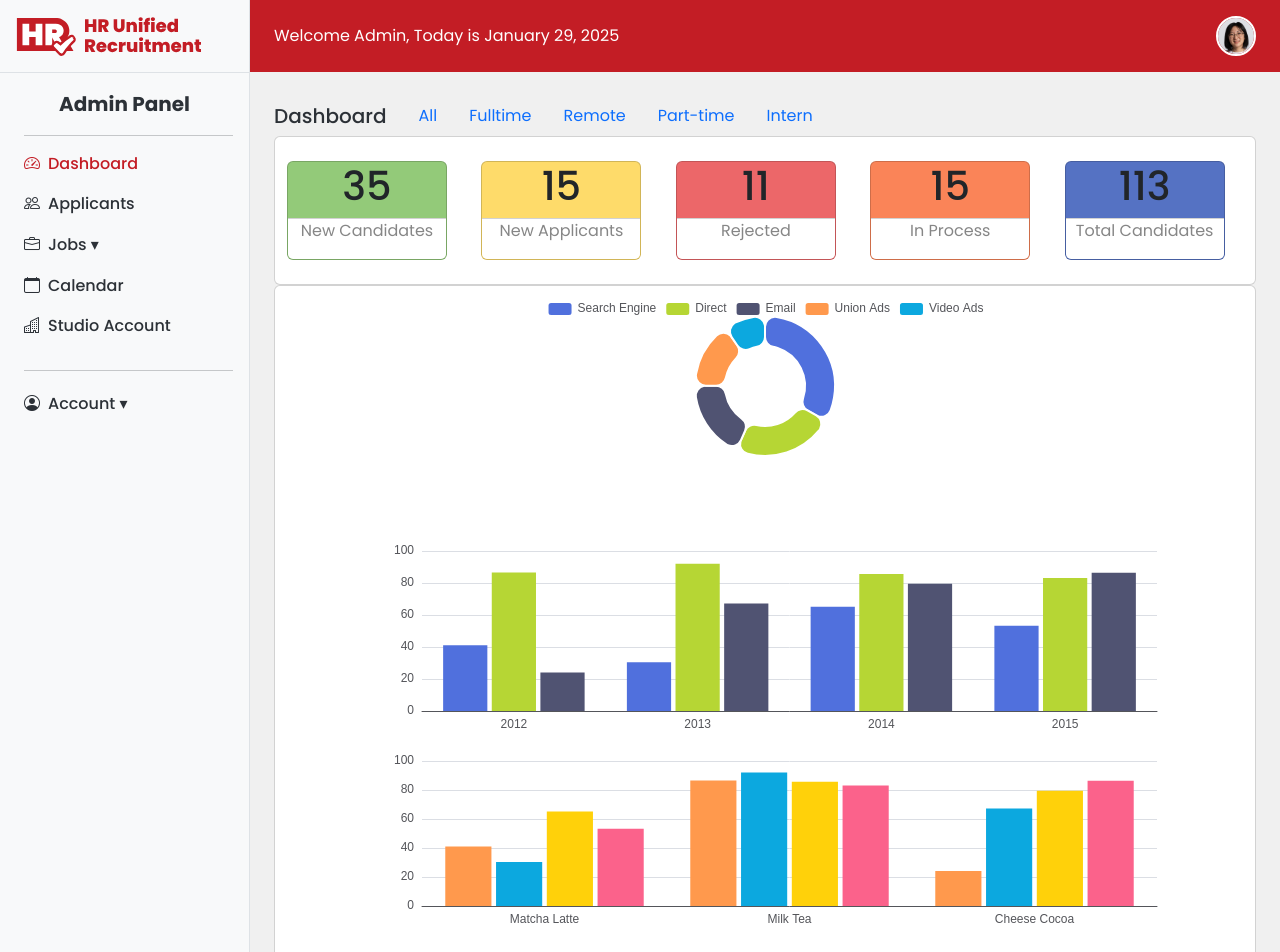
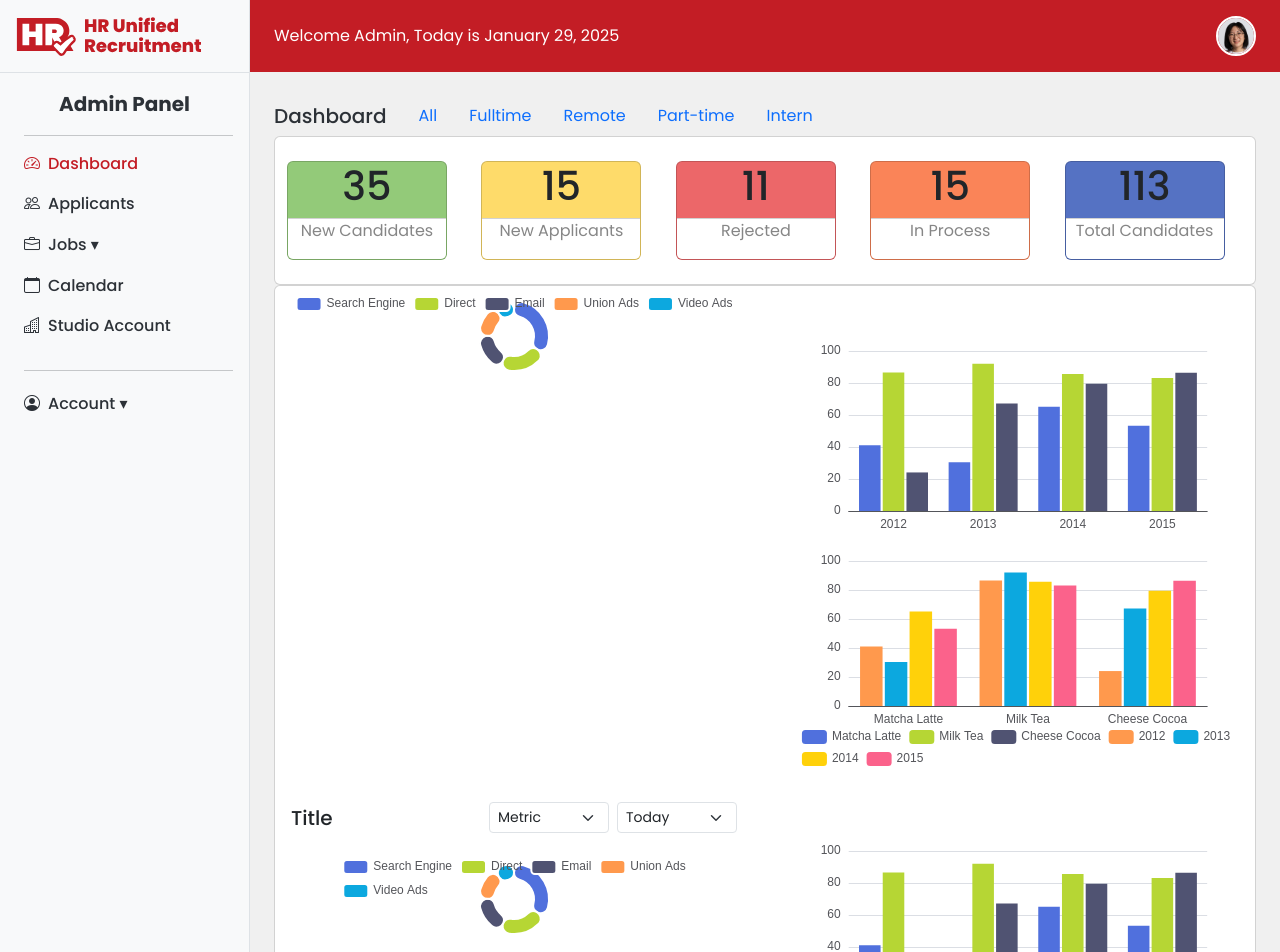
Before and after one commit to JayThreeme/hr-unified-recruitment-website, a React (Vite) app: page /admin/dashboard in a window 1280 px wide. Shown: the top 952 px of the page. Built offline with nearby package versions, Linux system fonts and the light colour scheme.

Commit message:
fixed admin dashboard

```diff
--- a/src/Pages/Admin/AdminApplicants.jsx
+++ b/src/Pages/Admin/AdminApplicants.jsx
@@ -1,5 +1,3 @@
-import React from "react";
-
 const AdminApplicants = () => {
   const applicants = [
     {
@@ -100,6 +98,48 @@ const AdminApplicants = () => {
       progress: "60",
       source: "JobStreet",
     },
+    {
+      name: "Jane Smith",
+      status: "Interview Scheduled",
+      course: "BSCpE",
+      progress: "80",
+      source: "Indeed",
+    },
+    {
+      name: "Michael Johnson",
+      status: "Screening",
+      course: "BSCS",
+      progress: "60",
+      source: "JobStreet",
+    },
+    {
+      name: "Jane Smith",
+      status: "Interview Scheduled",
+      course: "BSCpE",
+      progress: "80",
+      source: "Indeed",
+    },
+    {
+      name: "Michael Johnson",
+      status: "Screening",
+      course: "BSCS",
+      progress: "60",
+      source: "JobStreet",
+    },
+    {
+      name: "Emily Davis",
+      status: "Applied",
+      course: "BSIS",
+      progress: "100",
+      source: "Company Website",
+    },
+    {
+      name: "David Martinez",
+      status: "Hired",
+      course: "BSIT",
+      progress: "100",
+      source: "Referral",
+    },
   ];
 
   return (
@@ -138,7 +178,7 @@ const AdminApplicants = () => {
 
         {/* charts */}
         <div className="card p-4 m-0">
-          <table class="table table-striped table-hover ">
+          <table className="table table-striped table-hover ">
             <thead>
               <tr>
                 <th scope="col">#</th>
@@ -156,7 +196,7 @@ const AdminApplicants = () => {
       progress: "100",
       source: "Referral", */}
               {applicants.map((applicant, idx) => (
-                <tr>
+                <tr key={idx}>
                   <th scope="row">{idx + 1}</th>
                   <td>{applicant.name}</td>
                   <td>{applicant.status}</td>
--- a/src/Pages/Admin/AdminDashboard.jsx
+++ b/src/Pages/Admin/AdminDashboard.jsx
@@ -148,7 +148,10 @@ const AdminDashboard = () => {
                   <div className="card-body text-center fw-semibold p-0 m-0 ">
                     <h1>{status.value}</h1>
                   </div>
-                  <div className="card-footer text-body-secondary p-0 m-0 text-center " style={{ backgroundColor: "#fff"}}>
+                  <div
+                    className="card-footer text-body-secondary p-0 m-0 text-center "
+                    style={{ backgroundColor: "#fff" }}
+                  >
                     <p>{status.title}</p>
                   </div>
                 </div>
@@ -157,11 +160,7 @@ const AdminDashboard = () => {
           </div>
         </div>
 
-        {/* charts */}
-        <div className="card ">
-          {/* left */}
-          <div>
-            {/* <ReactECharts
+        {/* <ReactECharts
               echarts={echarts}
               option={this.getOption()}
               notMerge={true}
@@ -172,11 +171,51 @@ const AdminDashboard = () => {
               opts={pie}
             /> */}
 
-            <ReactECharts option={pie} style={{ height: 200 }} />
+        {/* charts */}
+        <div className="card ">
+          {/* left */}
+          <div className="row">
+            <div className="col-md-6">
+              <ReactECharts option={pie} style={{ height: 100 }} />
+            </div>
+            {/* right */}
+            <div className="col-md-6">
+              <ReactECharts option={bar} style={{ height: 500 }} />
+            </div>
           </div>
-          {/* right */}
-          <div>
-            <ReactECharts option={bar} style={{ height: 500 }} />
+          <div className="row">
+            <div className="col-md-6">
+              <div className="card-body">
+                <div className="d-flex justify-content-between align-items-center mb-3">
+                  <h5 className="card-title m-0">Title</h5>
+                  <div className="d-flex gap-2">
+                    <select
+                      className="form-select form-select-sm"
+                      style={{ width: "120px" }}
+                    >
+                      <option>Metric</option>
+                      <option>Option 1</option>
+                      <option>Option 2</option>
+                    </select>
+                    <select
+                      className="form-select form-select-sm"
+                      style={{ width: "120px" }}
+                    >
+                      <option>Today</option>
+                      <option>Yesterday</option>
+                      <option>Last Week</option>
+                    </select>
+                  </div>
+                </div>
+                <div className="">
+                  <ReactECharts option={pie} style={{ height: 100 }} />
+                </div>
+              </div>
+            </div>
+            {/* right */}
+            <div className="col-md-6">
+              <ReactECharts option={bar} style={{ height: 500 }} />
+            </div>
           </div>
         </div>
       </div>
--- a/src/Pages/Admin/Dashboard.jsx
+++ b/src/Pages/Admin/Dashboard.jsx
@@ -39,7 +39,7 @@ const Dashboard = () => {
           </div>
 
           {/* Main Content */}
-          <div className="flex-grow-1 d-flex flex-column">
+          <div className="d-flex flex-column flex-grow-1">
             {/* Top Bar */}
             <div className="topbar px-4 py-3 d-flex justify-content-between align-items-center">
               <div className="d-flex align-items-center">
@@ -61,8 +61,9 @@ const Dashboard = () => {
             {/* Page Content */}
             <div
               className="flex-grow-1 p-4"
-              style={{ backgroundColor: "#F0F0F0" }}
+              style={{ backgroundColor: "#F0F0F0", minHeight: "0" }}
             >
+              {/* Make sure the content inside Outlet stretches */}
               <Outlet />
             </div>
           </div>
```
